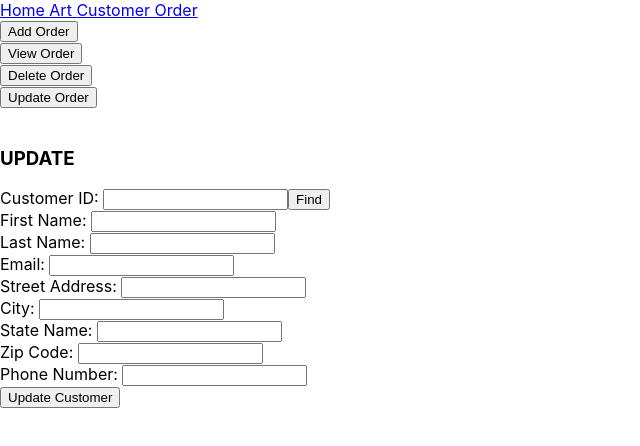
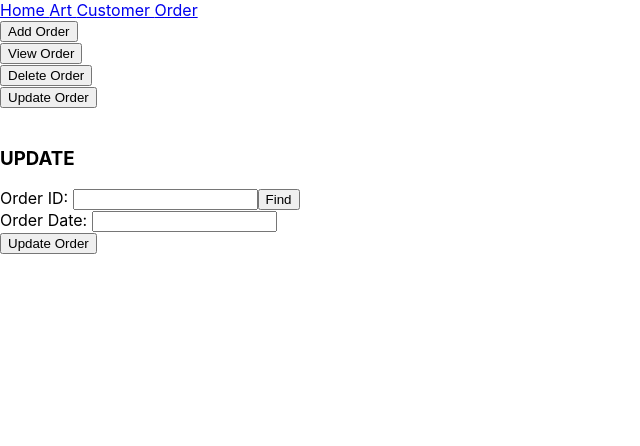
Before and after one commit to TylerCollier1/ResinShopReact, a React (Create React App) app: page /order in a window 1280 px wide. Both pictures are taken after a click on the button "Update Order". Shown: the top 446 px of the page, without its empty margins (0-640 px from the left). Built offline with nearby package versions, Linux system fonts and the light colour scheme.

Commit message:
Finished order functions

```diff
--- a/src/ordercomponents/GetOrder.js
+++ b/src/ordercomponents/GetOrder.js
@@ -15,8 +15,6 @@ const GetOrder = () => {
         .then(json => {
             document.getElementById("orderHeader").innerHTML = "Displaying Order ID#" + json.orderId;
             document.getElementById("orderDate").innerHTML = json.orderDate;
-            document.getElementById("customerInfo").innerHTML = "Email: " + json.email + "StreetAddress: " + json.streetAddress;
-            document.getElementById("customerMoreInfo").innerHTML = "City: " + json.city + "StateName: " + json.stateName + "ZipCode: " + json.zipCode + "PhoneNumber: " + json.phoneNumber;
         });
     }
 
@@ -25,14 +23,12 @@ const GetOrder = () => {
     <br/>
     <h3>SEARCH</h3>
     <form name = "select-order" onSubmit = {handleSubmit}>
-        <label>Customer ID: </label>
-        <input type= "number" id="customerId"></input>
+        <label>Order ID: </label>
+        <input type= "number" id="orderId"></input>
         <input type="submit" value="View"></input>
     </form>
-    <h5 id = "customerHeader"></h5>
-    <p id = "customerName"></p>
-    <p id = "customerInfo"></p>
-    <p id = "customerMoreInfo"></p>
+    <h5 id = "orderHeader"></h5>
+    <p id = "orderDate"></p>
     </div>
   )
 }
--- a/src/ordercomponents/UpdateOrder.js
+++ b/src/ordercomponents/UpdateOrder.js
@@ -4,7 +4,7 @@ const UpdateOrder = () => {
 
     function handleFinder(e){
         e.preventDefault();
-        fetch("https://localhost:7143/api/customer/" + document.getElementById("orderId").value)
+        fetch("https://localhost:7143/api/order/" + document.getElementById("orderId").value)
         .then(response=>{
             if(response.status !== 200){
                 alert("Error: status " + response.status);
@@ -13,27 +13,18 @@ const UpdateOrder = () => {
             return response.json();
         })
         .then(json => {
-            document.getElementById("customerHeader").innerHTML = "Displaying Art ID#" + json.customerId;
-            document.getElementById("customerName").innerHTML = json.firstName + " " + json.lastName;
-            document.getElementById("customerInfo").innerHTML = "Email: " + json.email + "StreetAddress: " + json.streetAddress;
-            document.getElementById("customerMoreInfo").innerHTML = "City: " + json.city + "StateName: " + json.stateName + "ZipCode: " + json.zipCode + "PhoneNumber: " + json.phoneNumber;
+            document.getElementById("orderHeader").innerHTML = "Displaying Order ID#" + json.orderId;
+            document.getElementById("orderDate").innerHTML = json.orderDate;
         });
     }
     function handleFiller(e){
         e.preventDefault();
 
-        let customer = {
-            FirstName: document.getElementById("FirstName").value,
-            LastName: document.getElementById("LastName").value,
-            Email: document.getElementById("Email").value,
-            StreetAddress: document.getElementById("StreetAddress").value,
-            City: document.getElementById("City").value,
-            StateName: document.getElementById("StateName").value,
-            ZipCode: document.getElementById("ZipCode").value,
-            PhoneNumber: document.getElementById("PhoneNumber").value
+        let order = {
+            orderDate: document.getElementById("orderDate").value
         }
 
-        const url = "https://localhost:7143/api/customer";
+        const url = "https://localhost:7143/api/order";
 
         const init = {
             method: "PUT",
@@ -41,7 +32,7 @@ const UpdateOrder = () => {
                 "Content-Type": "application/json",
                 "Accept": "application/json",
             },
-            body: JSON.stringify(customer)
+            body: JSON.stringify(order)
         };
 
         fetch(url, init)
@@ -50,7 +41,7 @@ const UpdateOrder = () => {
                 alert("error: " + response.status);
             }
             else{
-                alert("Successfully updated customer " + document.getElementById("customerId").value)
+                alert("Successfully updated order " + document.getElementById("orderId").value)
             }
 
         })
@@ -61,28 +52,14 @@ const UpdateOrder = () => {
     <br/>
     <h3>UPDATE</h3>
     <form name = "update-order" onSubmit = {handleFinder}>
-        <label>Customer ID: </label>
-        <input type= "number" id="customerId"></input>
+        <label>Order ID: </label>
+        <input type= "number" id="orderId"></input>
         <input type="submit" value="Find"></input>
     </form>
     <form name = "update-order" onSubmit = {handleFiller}>
-    <label>First Name: </label>
-      <input type="text" name="FirstName" id="FirstName"/><br></br>
-      <label>Last Name: </label>
-      <input type="text" name="LastName" id="LastName"/><br></br>
-      <label>Email: </label>
-      <input type = "text" name="Email" id="Email" /> <br></br>
-      <label>Street Address: </label>
-      <input type = "text" name="StreetAddress" id="StreetAddress" /> <br></br>
-      <label>City: </label>
-      <input type = "text" name="City" id="City" /> <br></br>
-      <label>State Name: </label>
-      <input type = "text" name="StateName" id="StateName" /> <br></br>
-      <label>Zip Code: </label>
-      <input type = "text" name="ZipCode" id="ZipCode" /> <br></br>
-      <label>Phone Number: </label>
-      <input type = "text" name="PhoneNumber" id="PhoneNumber" /> <br></br>
-      <input type="submit" value="Update Customer" />
+    <label>Order Date: </label>
+      <input type="text" name="orderDate" id="orderDate"/><br></br>
+      <input type="submit" value="Update Order" />
     </form>
     </div>
   )
```
